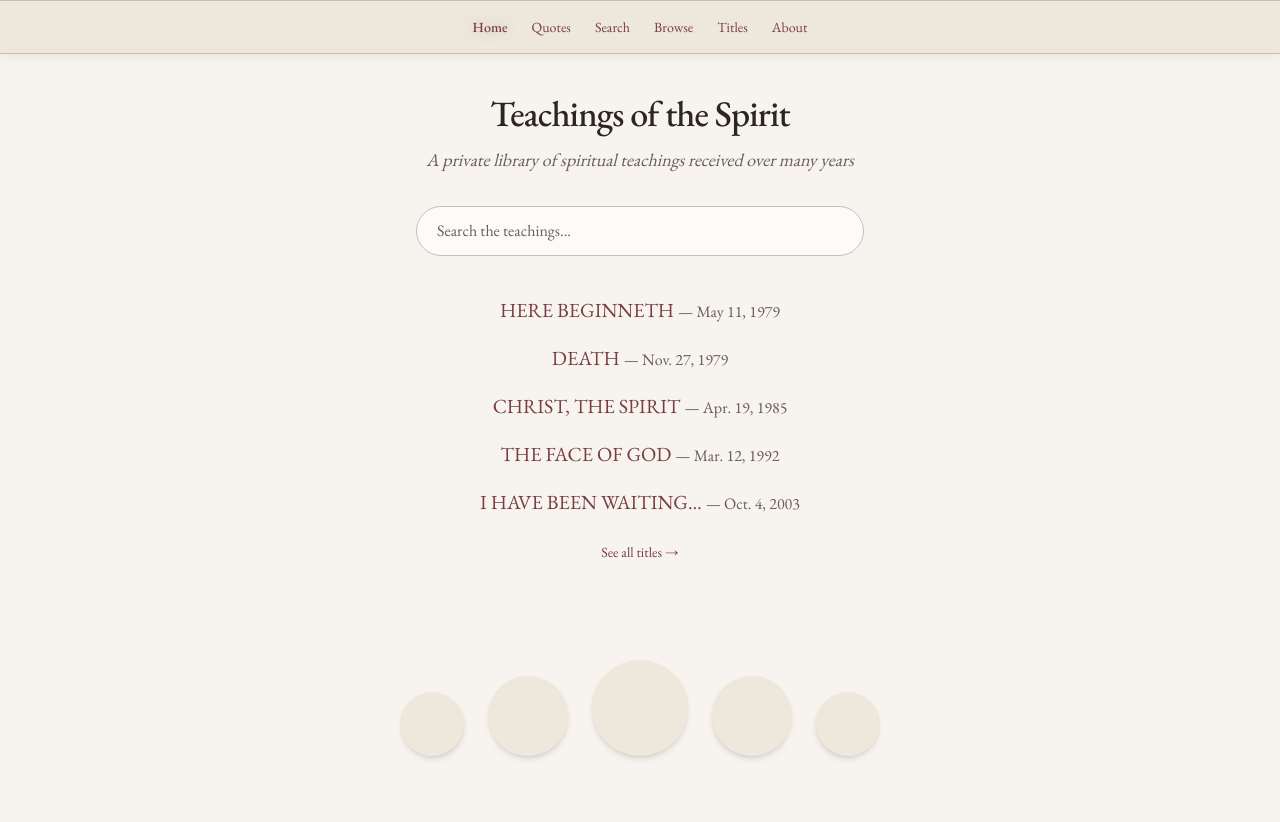
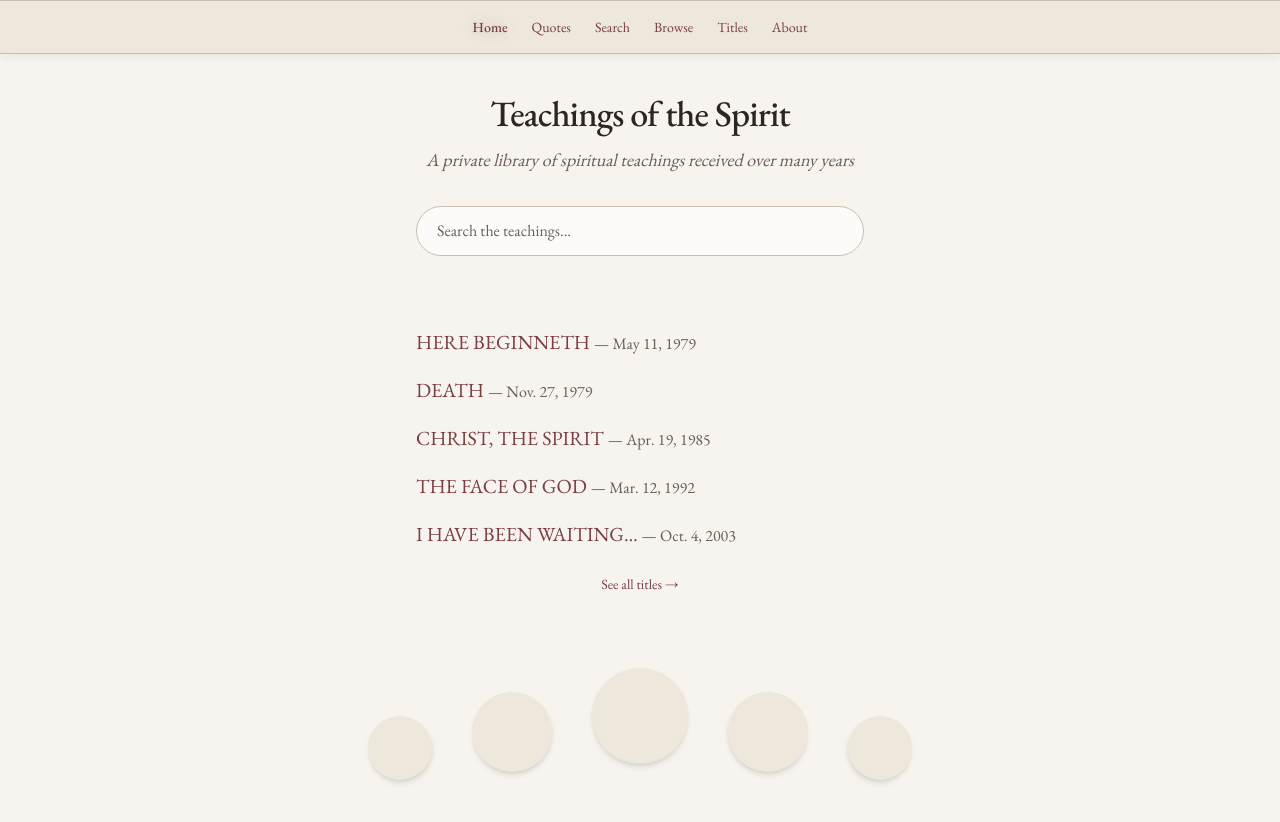
Before and after one commit to TeachingsoftheSpirit/teachings-of-the-spirit, a Next.js app: page / in a window 1280 px wide. Shown: the top 822 px of the page. Built offline with nearby package versions, Linux system fonts and the light colour scheme.

Commit message:
home page titles and circles update

```diff
--- a/app/page.tsx
+++ b/app/page.tsx
@@ -31,36 +31,36 @@ export default function Home() {
             className="w-full px-5 py-3 rounded-full border border-[#C9BEB0] bg-white/70 text-[#2C2522] placeholder-[#6B5E54] focus:outline-none focus:border-[#7A3E3E] transition-colors text-base"
           />
         </form>
+      </div>
 
-        {/* 5 Evocative Titles - Center justified */}
-        <div className="max-w-md mx-auto mb-12">
-          <div className="space-y-1">
+      {/* 5 Evocative Titles - Left justified */}
+      <div className="max-w-3xl mx-auto px-6 pb-10">
+        <div className="max-w-md mx-auto space-y-1 mb-4 text-left">
           {evocativeTitles.map((t) => (
             <Link
               key={t.number}
               href={`/teachings/${t.number}`}
-                className="block py-2 text-xl text-[#2C2522] hover:text-[#7A3E3E] transition-colors text-center"
+              className="block py-2 text-xl text-[#2C2522] hover:text-[#7A3E3E] transition-colors"
             >
               {t.title} <span className="text-base text-[#6B5E54]">— {t.date}</span>
             </Link>
           ))}
         </div>
-          <div className="text-center mt-4">
+        <div className="text-center">
           <Link href="/titles" className="text-sm text-[#6B5E54] hover:text-[#7A3E3E]">
             See all titles →
           </Link>
         </div>
       </div>
-      </div>
 
-      {/* 5 Circles on cylindrical/sliver moon path */}
+      {/* 5 Circles on smile-shaped cylindrical path */}
       <div className="max-w-4xl mx-auto px-6 pb-16">
-        <div className="flex justify-center items-end gap-6 relative h-28">
-          <div className="w-16 h-16 rounded-full bg-[#EDE7DC] -rotate-12 shadow-md"></div>
-          <div className="w-20 h-20 rounded-full bg-[#EDE7DC] -rotate-6 shadow-md"></div>
+        <div className="flex justify-center items-end gap-10 relative h-32">
+          <div className="w-16 h-16 rounded-full bg-[#EDE7DC] -rotate-12 shadow-md translate-y-4"></div>
+          <div className="w-20 h-20 rounded-full bg-[#EDE7DC] -rotate-6 shadow-md translate-y-2"></div>
           <div className="w-24 h-24 rounded-full bg-[#EDE7DC] shadow-md"></div>
-          <div className="w-20 h-20 rounded-full bg-[#EDE7DC] rotate-6 shadow-md"></div>
-          <div className="w-16 h-16 rounded-full bg-[#EDE7DC] rotate-12 shadow-md"></div>
+          <div className="w-20 h-20 rounded-full bg-[#EDE7DC] rotate-6 shadow-md translate-y-2"></div>
+          <div className="w-16 h-16 rounded-full bg-[#EDE7DC] rotate-12 shadow-md translate-y-4"></div>
         </div>
       </div>
     </main>
```
Lines whose indentation alone changed are shown as unchanged.
